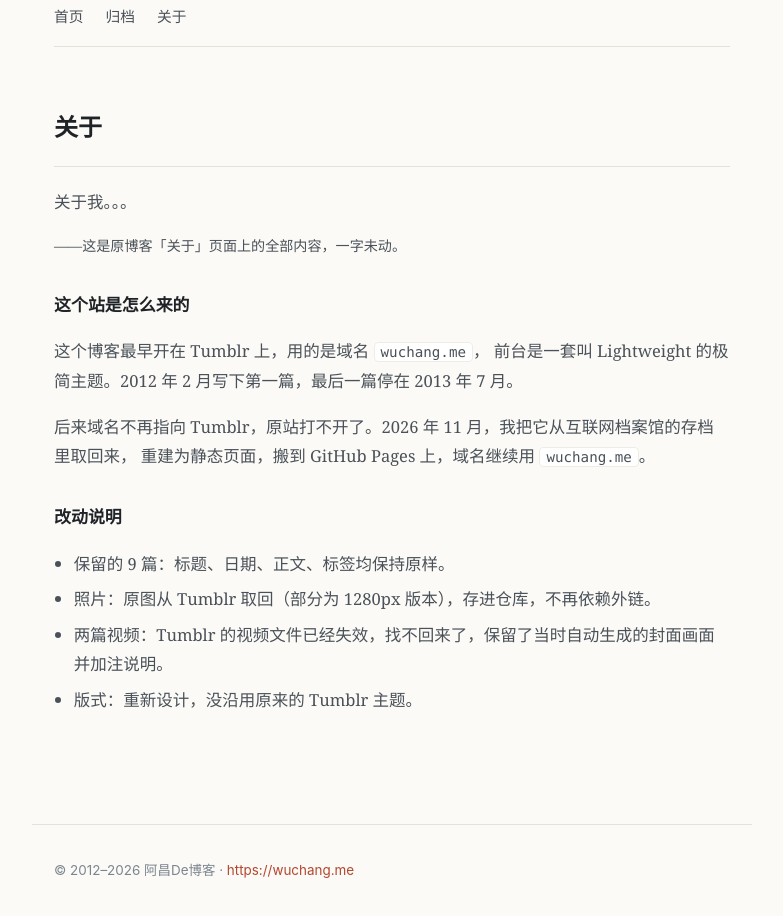
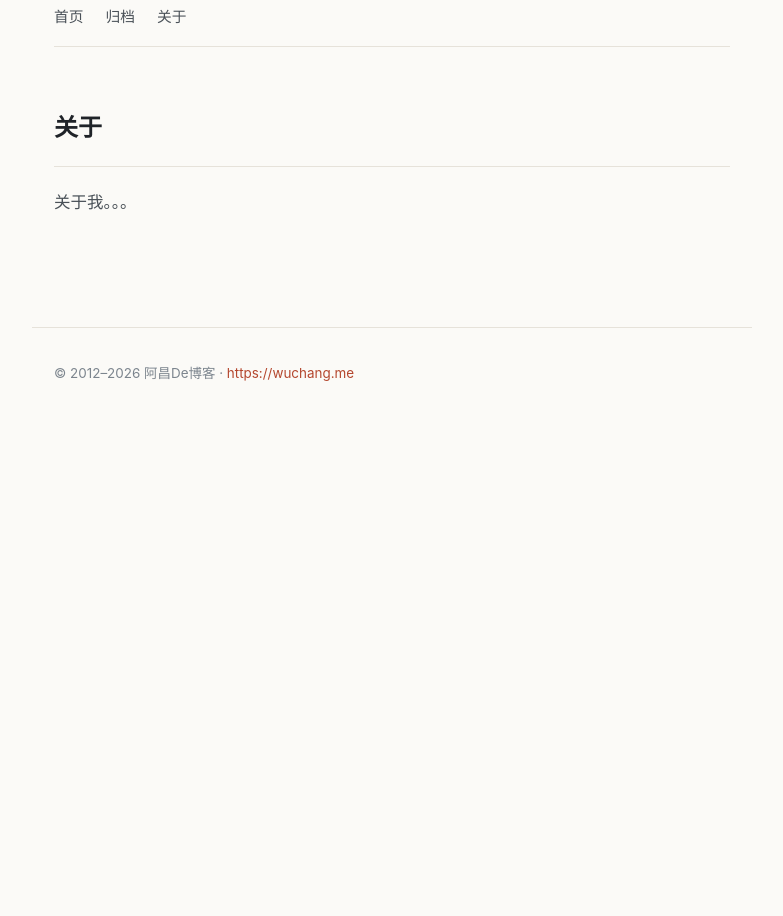
Before and after one commit to changwu/wuchang-blog, a plain HTML site: page about.html in a window 1280 px wide. Shown: the part 130-1046 px from the top of the page, without its empty margins (248-1031 px from the left). After the commit the page ends 800 px from the top, so only its background shows below. Drawn offline with Linux system fonts and the light colour scheme.

Commit message:
关于页精简：只保留「关于我」，移除迁移说明与改动说明

```diff
--- a/about.html
+++ b/about.html
@@ -34,21 +34,6 @@
 <section class="page">
   <h1 class="page-title">关于</h1>
   <p>关于我。。。</p>
-  <p class="muted">——这是原博客「关于」页面上的全部内容，一字未动。</p>
-
-  <h2>这个站是怎么来的</h2>
-  <p>这个博客最早开在 Tumblr 上，用的是域名 <code>wuchang.me</code>，
-  前台是一套叫 Lightweight 的极简主题。2012 年 2 月写下第一篇，最后一篇停在 2013 年 7 月。</p>
-  <p>后来域名不再指向 Tumblr，原站打不开了。2026 年 11 月，我把它从互联网档案馆的存档里取回来，
-  重建为静态页面，搬到 GitHub Pages 上，域名继续用 <code>wuchang.me</code>。</p>
-
-  <h2>改动说明</h2>
-  <ul>
-    <li>保留的 9 篇：标题、日期、正文、标签均保持原样。</li>
-    <li>照片：原图从 Tumblr 取回（部分为 1280px 版本），存进仓库，不再依赖外链。</li>
-    <li>两篇视频：Tumblr 的视频文件已经失效，找不回来了，保留了当时自动生成的封面画面并加注说明。</li>
-    <li>版式：重新设计，没沿用原来的 Tumblr 主题。</li>
-  </ul>
 </section>
 </main>
 
```
